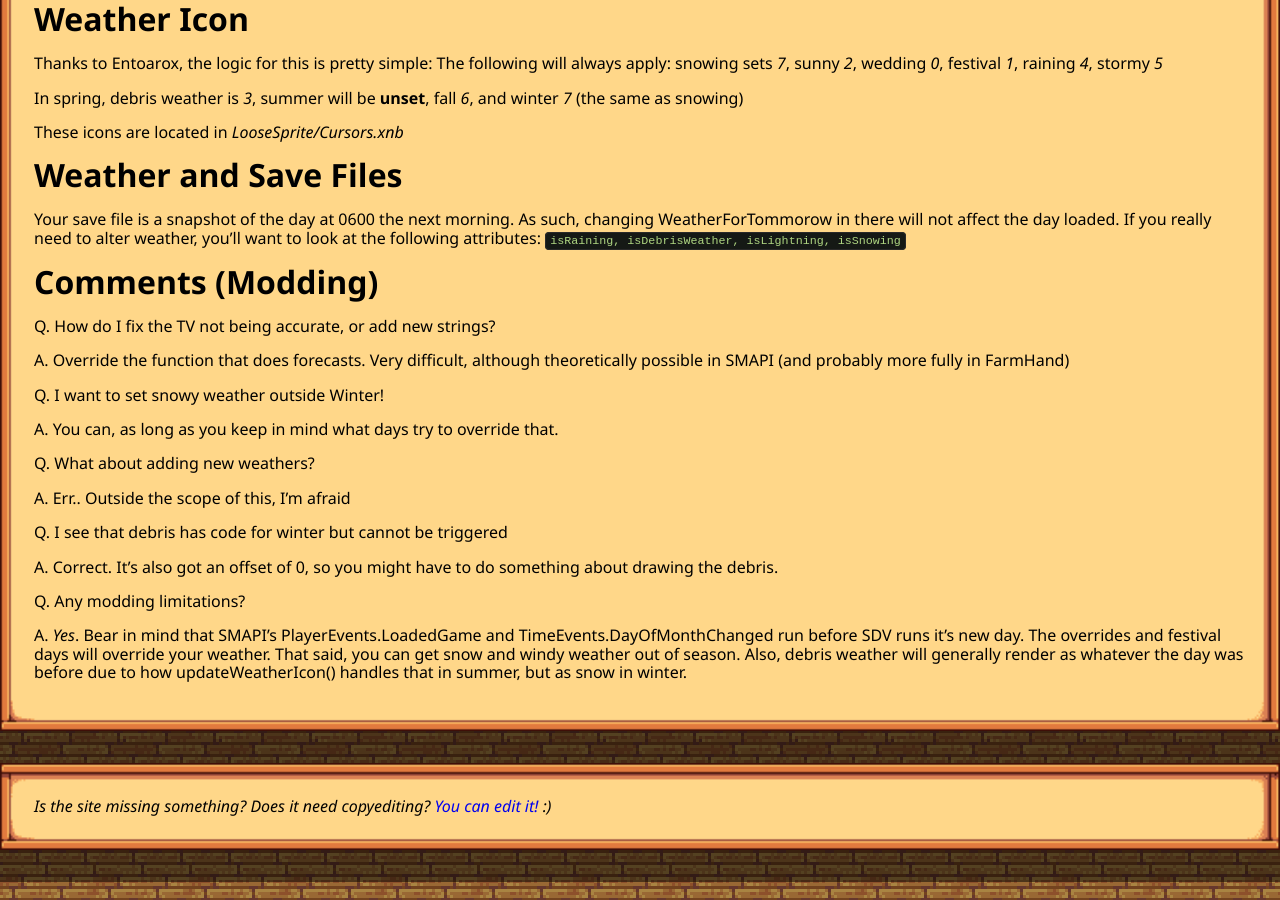
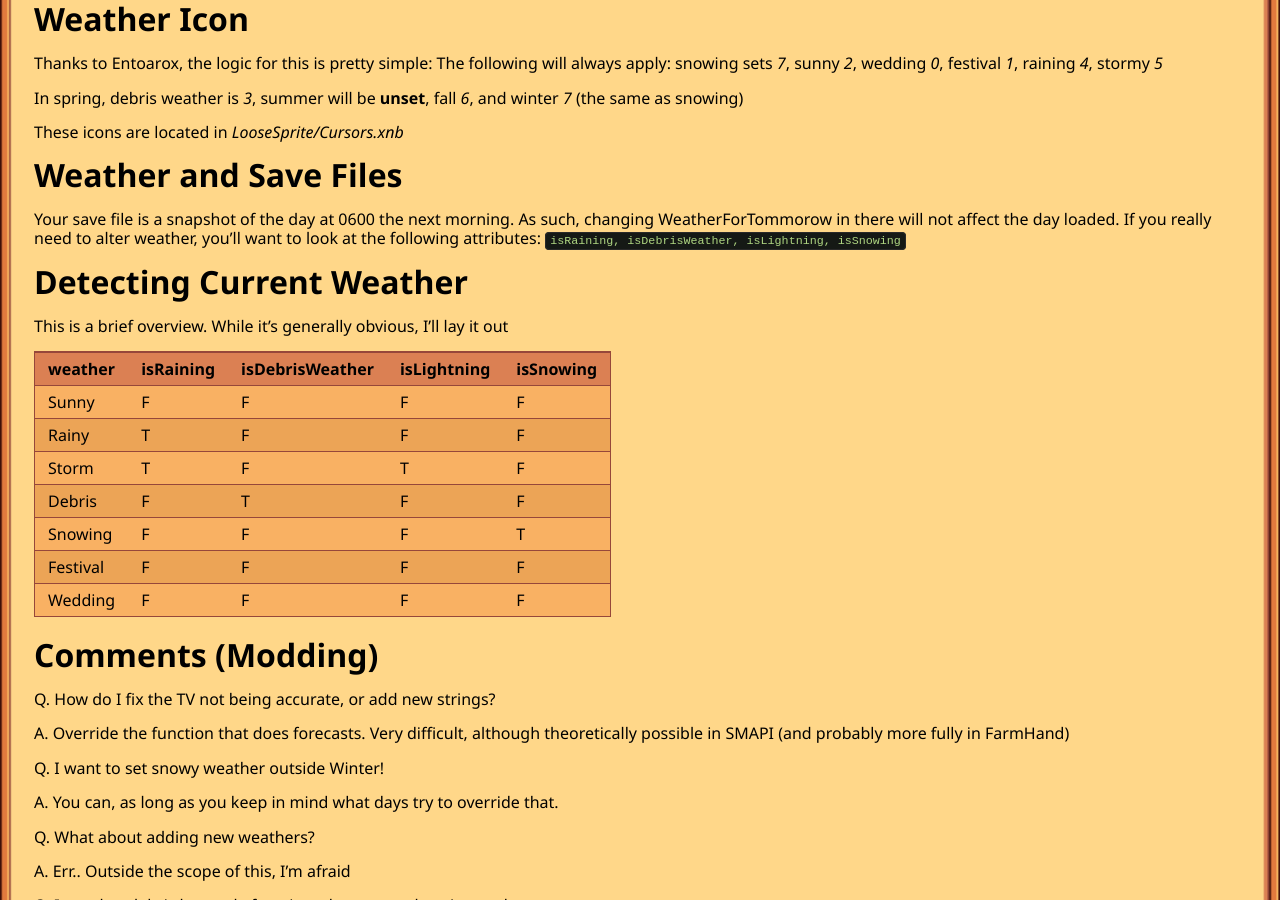
Before and after one commit to Pathoschild/canimod.github.io, a Jekyll site: the page built from guides/weather.md, in a window 1280 px wide and 900 px high, scrolled down 4823 px. Built offline with Jekyll 4.4.1, drawn with Linux system fonts in a browser that asks for light colours; nearby versions of some CDN libraries.

Commit message:
This file will never be complete. :(
Added in a way to detect current weather since that's also of use.

````diff
--- a/guides/weather.md
+++ b/guides/weather.md
@@ -195,6 +195,20 @@ These icons are located in _LooseSprite/Cursors.xnb_
 
 Your save file is a snapshot of the day at 0600 the next morning. As such, changing WeatherForTommorow in there will not affect the day loaded. If you really need to alter weather, you'll want to look at the following attributes: ```isRaining, isDebrisWeather, isLightning, isSnowing```
 
+# Detecting Current Weather
+
+This is a brief overview. While it's generally obvious, I'll lay it out
+
+weather | isRaining | isDebrisWeather| isLightning| isSnowing
+-------|-----------|------------|-----------|--------------
+Sunny|F|F|F|F
+Rainy|T|F|F|F
+Storm|T|F|T|F
+Debris|F|T|F|F
+Snowing|F|F|F|T
+Festival|F|F|F|F
+Wedding|F|F|F|F
+
 # Comments (Modding)
 
 Q. How do I fix the TV not being accurate, or add new strings?
````
